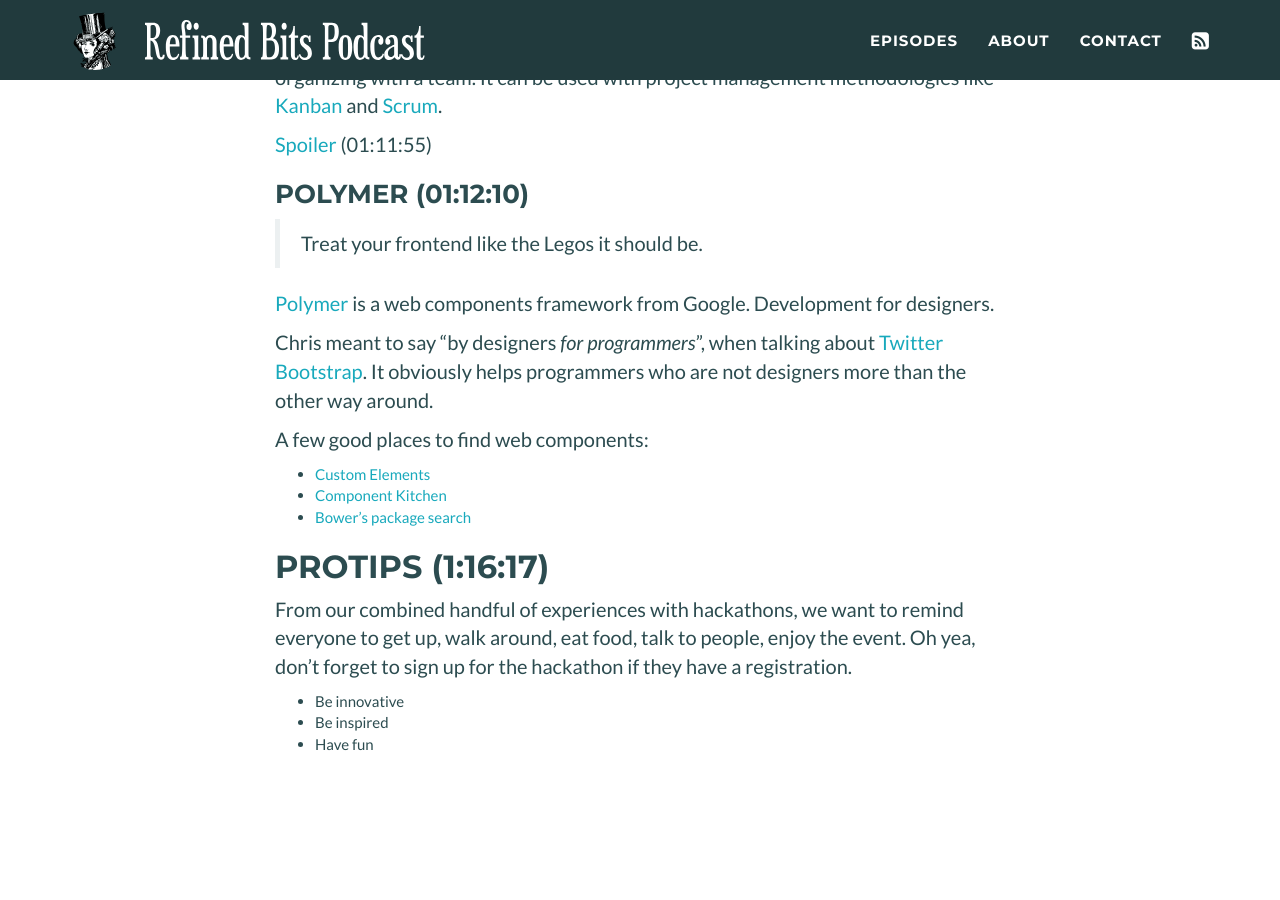
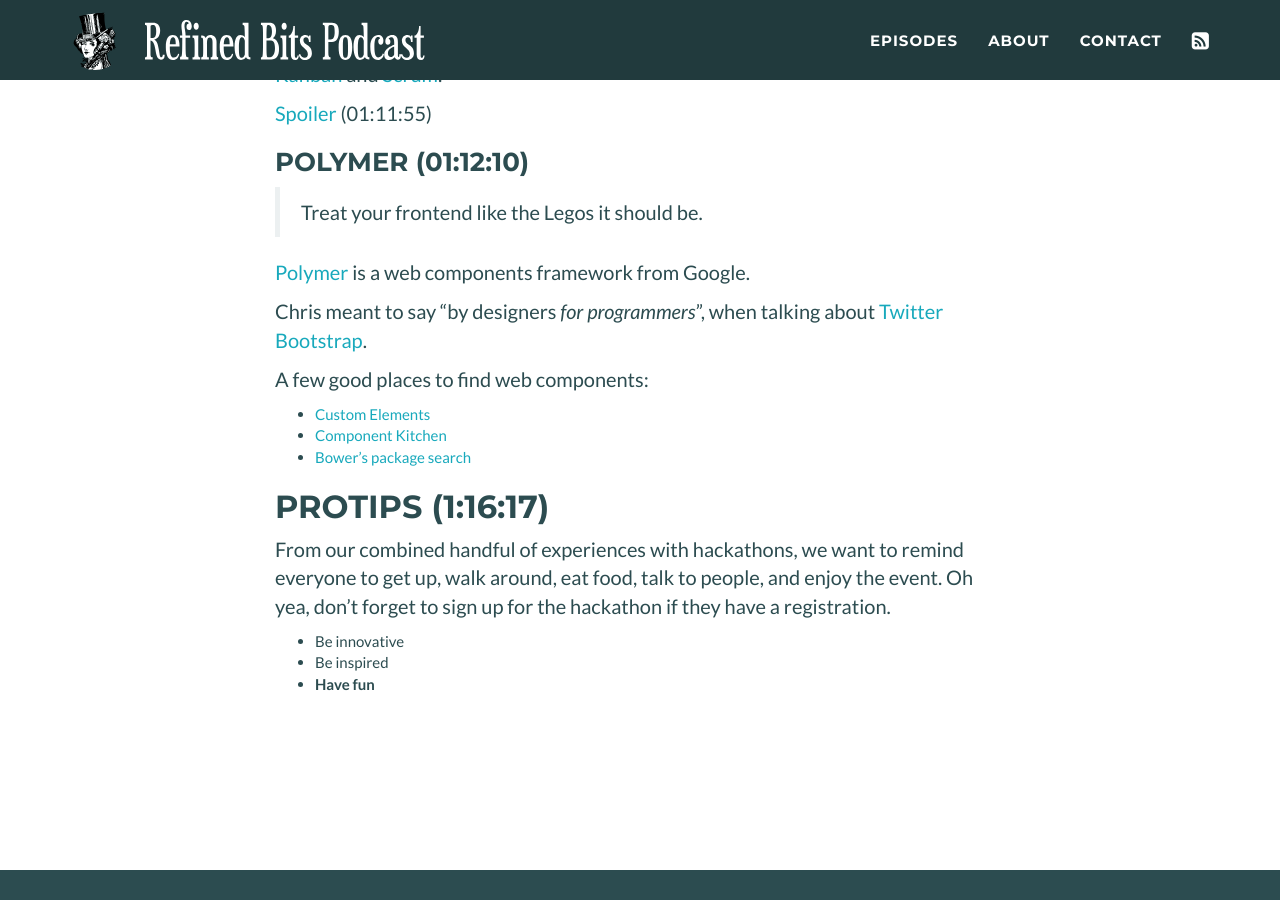
Before and after one commit to refined-bits/refinedbitspodcast.com, a Jekyll site: the page built from _posts/2014-12-16-preparing-for-a-hackathon.md, in a window 1280 px wide and 900 px high, scrolled down 7386 px. Built offline with Jekyll 4.4.1, drawn with Linux system fonts in a browser that asks for light colours.

Commit message:
Missing greater-than to bring a blockquote together. Restating a couple Polymer notes. Typo. Adding emphasis to closing statement.

```diff
--- a/_posts/2014-12-16-preparing-for-a-hackathon.md
+++ b/_posts/2014-12-16-preparing-for-a-hackathon.md
@@ -162,7 +162,7 @@
 ### Pen and Paper (00:46:14)
 
 > Or whiteboard and marker.
-
+>
 > Either way, you need to communicate ideas with your team, and good pictures are still the best medium.
 
 Make sure you have a common language, so your pictures make sense. [UML](http://en.wikipedia.org/wiki/Unified_Modeling_Language) is a fairly popular graphical language designed for communicating software ideas. [The official UML spec](http://www.omg.org/spec/UML/2.0/) is pretty big and complicated, though, so feel free to just stick to the parts that everyone can understand, and even modify it to be more useful to your particular team; that's how you use other languages designed for communicating with humans, right?
@@ -244,9 +244,9 @@
 
 > Treat your frontend like the Legos it should be.
 
-[Polymer](https://www.polymer-project.org/) is a web components framework from Google.  Development for designers.
+[Polymer](https://www.polymer-project.org/) is a web components framework from Google.
 
-Chris meant to say "by designers *for programmers*", when talking about [Twitter Bootstrap](http://getbootstrap.com/). It obviously helps programmers who are not designers more than the other way around.
+Chris meant to say "by designers *for programmers*", when talking about [Twitter Bootstrap](http://getbootstrap.com/).
 
 A few good places to find web components:
 
@@ -256,8 +256,8 @@
 
 ## Protips (1:16:17)
 
-From our combined handful of experiences with  hackathons, we want to remind everyone to get up, walk around, eat food, talk to people, enjoy the event. Oh yea, don't forget to sign up for the hackathon if they have a registration.
+From our combined handful of experiences with hackathons, we want to remind everyone to get up, walk around, eat food, talk to people, and enjoy the event. Oh yea, don't forget to sign up for the hackathon if they have a registration.
 
  * Be innovative
  * Be inspired
- * Have fun
+ * **Have fun**
```
